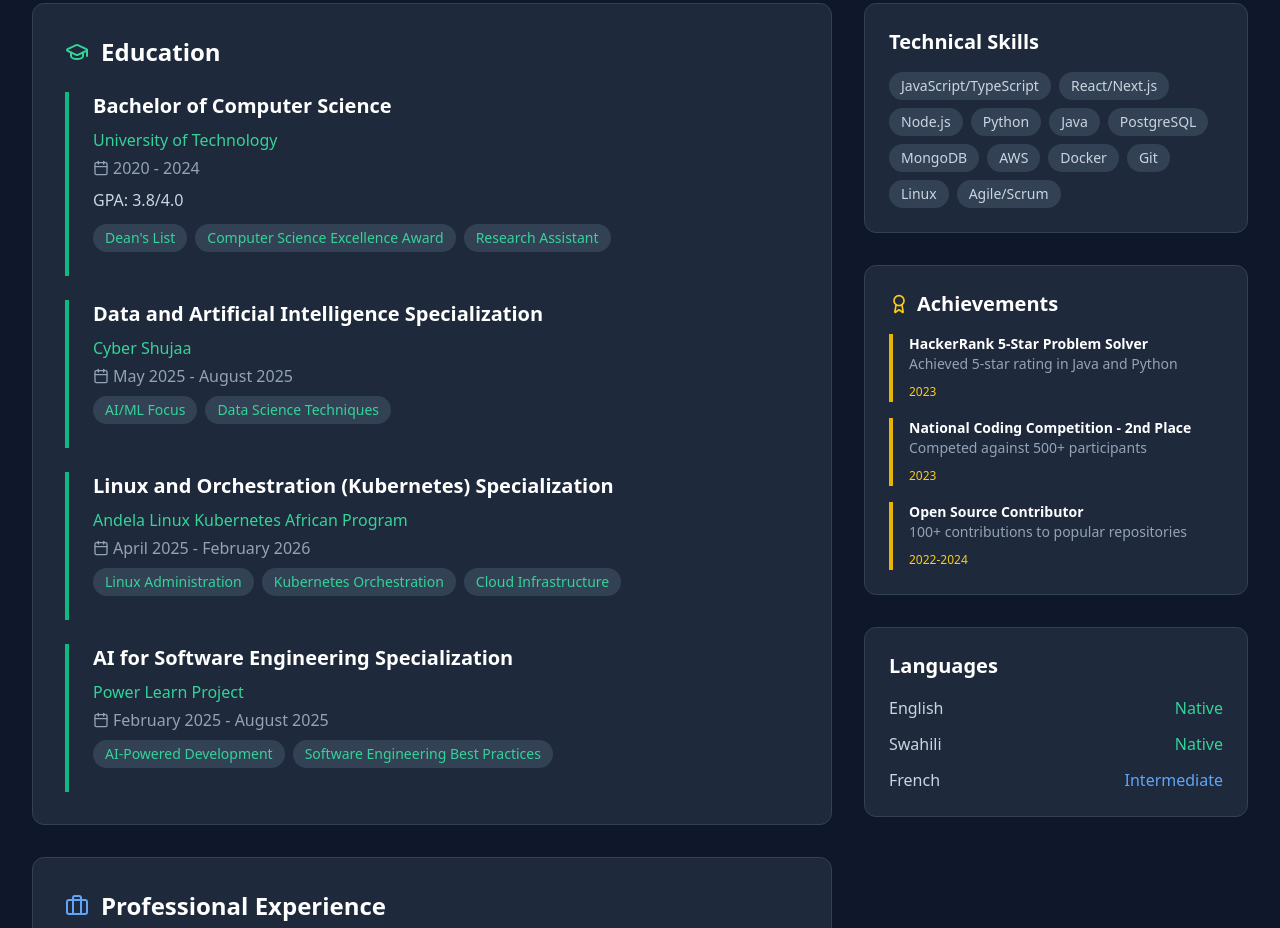
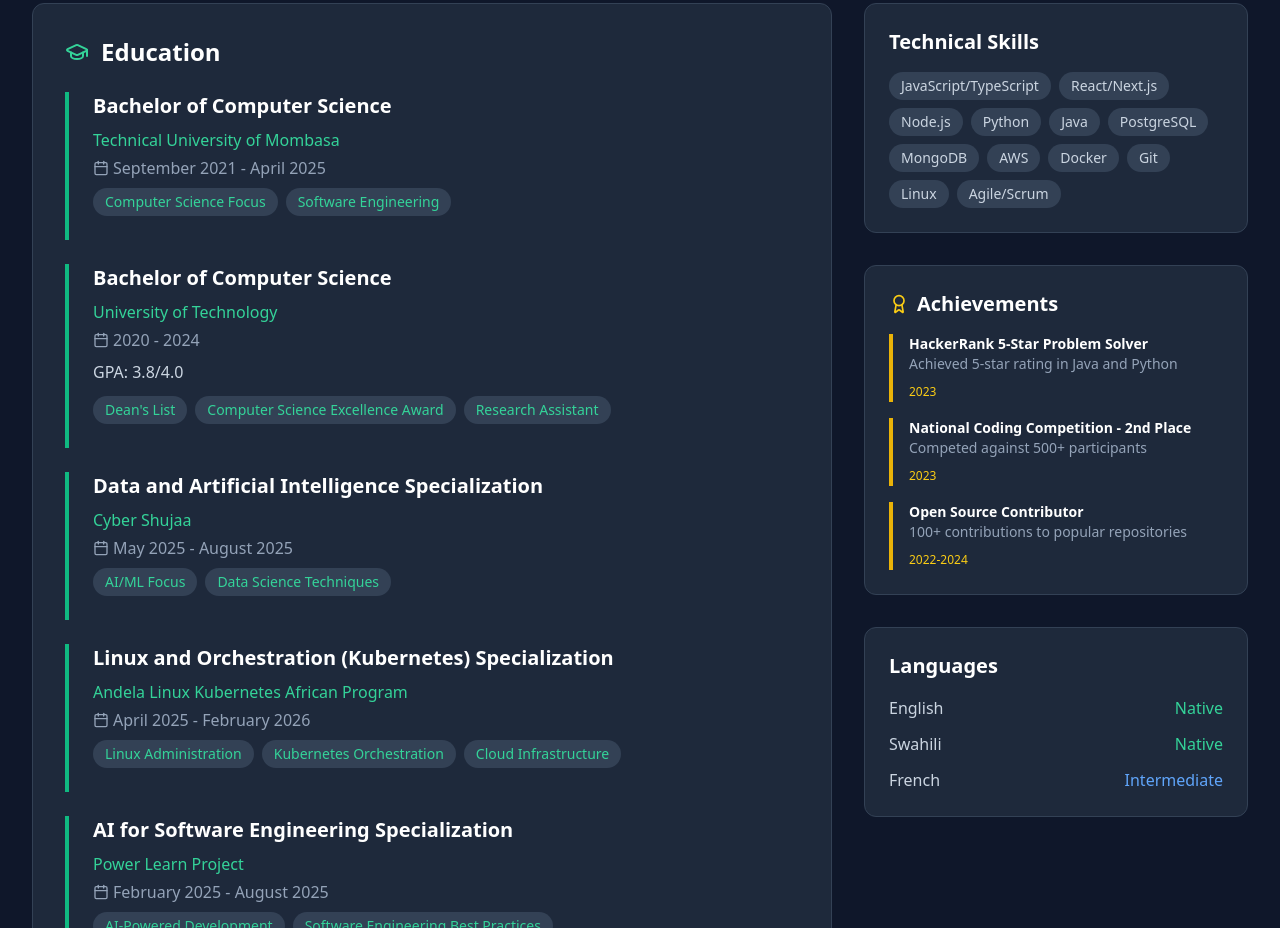
Before and after one commit to Jb-rown/brown-ouma-showcase, a React (Vite) app: page / in a window 1280 px wide. Shown: the part 9020-9948 px from the top of the page. Built offline with nearby package versions, Linux system fonts and the light colour scheme.

Commit message:
Add TUM education to resume
Added Technical University of Mombasa to the education section.

```diff
--- a/src/components/ResumeSection.tsx
+++ b/src/components/ResumeSection.tsx
@@ -1,8 +1,16 @@
+
 import React from 'react';
 import { Download, GraduationCap, Briefcase, Award, Calendar } from 'lucide-react';
 
 const ResumeSection = () => {
   const education = [
+    {
+      degree: 'Bachelor of Computer Science',
+      institution: 'Technical University of Mombasa',
+      period: 'September 2021 - April 2025',
+      gpa: null,
+      achievements: ['Computer Science Focus', 'Software Engineering']
+    },
     {
       degree: 'Bachelor of Computer Science',
       institution: 'University of Technology',
```
